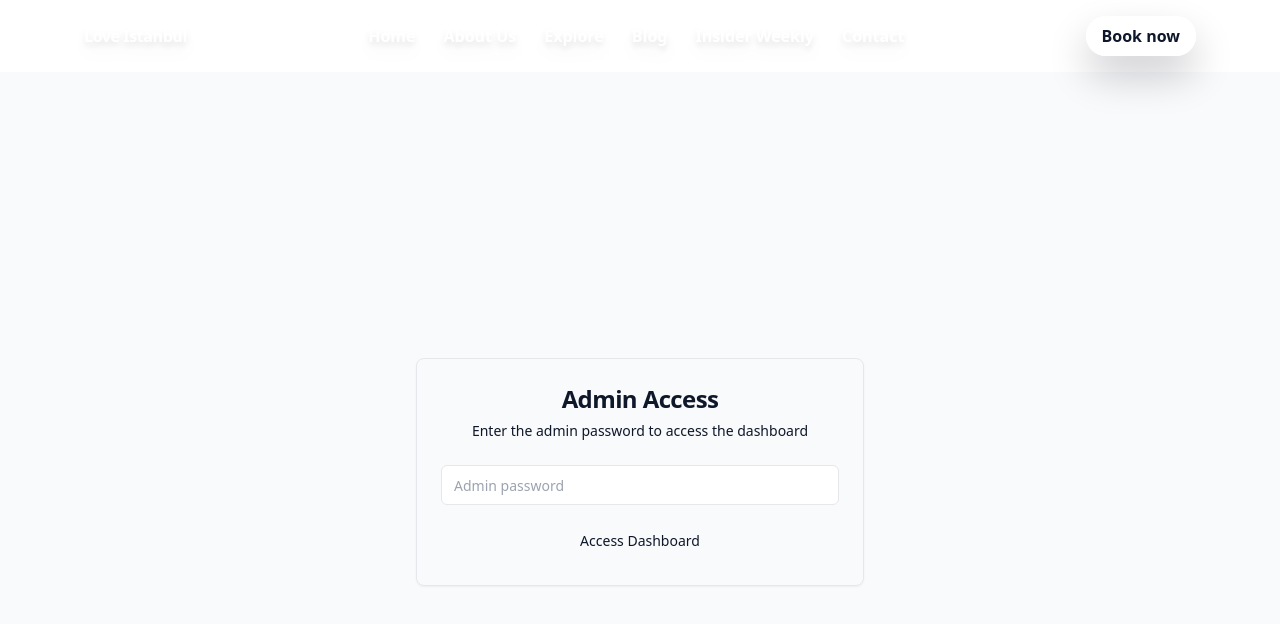
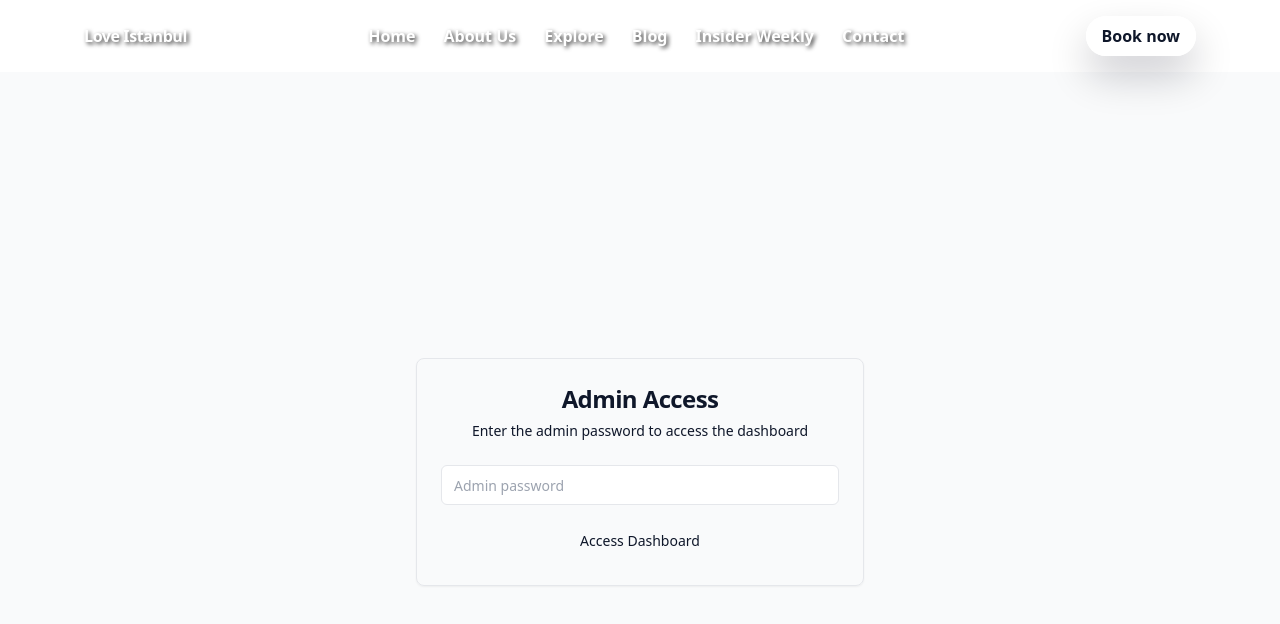
Before and after one commit to bobali780-bot/istanbul-explorer, a Next.js app: page /admin/setup in a window 1280 px wide. Shown: the top 624 px of the page. Built offline with nearby package versions, Linux system fonts and the light colour scheme.

Commit message:
Use stronger inline text shadow for header visibility
- Replace Tailwind drop-shadow with inline style textShadow
- Use rgba(0,0,0,0.8) for stronger contrast
- Ensures header text is clearly visible against background image

```diff
--- a/src/components/Header.tsx
+++ b/src/components/Header.tsx
@@ -6,7 +6,7 @@ export function Header() {
       {/* Completely transparent header */}
       <div className="mx-auto grid max-w-6xl grid-cols-[auto_1fr_auto] items-center gap-4 px-5 py-4">
         {/* Brand (top-left) */}
-        <Link href="/" className="font-extrabold tracking-tight text-white drop-shadow-lg">
+        <Link href="/" className="font-extrabold tracking-tight text-white" style={{ textShadow: '2px 2px 4px rgba(0,0,0,0.8)' }}>
           Love Istanbul
         </Link>
 
@@ -23,7 +23,8 @@ export function Header() {
             <Link
               key={label}
               href={href}
-              className="font-semibold text-white drop-shadow-lg hover:text-white/90"
+              className="font-semibold text-white hover:text-white/90"
+              style={{ textShadow: '2px 2px 4px rgba(0,0,0,0.8)' }}
             >
               {label}
             </Link>
```
